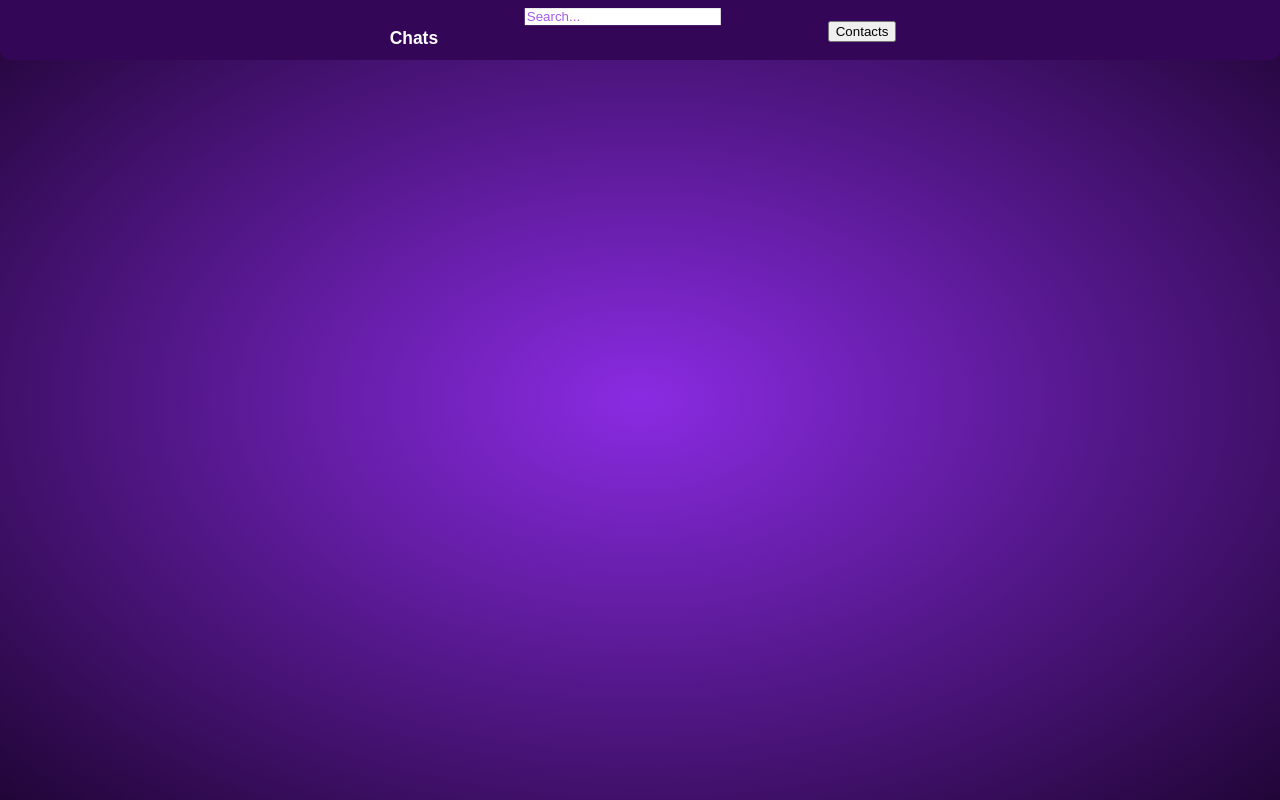
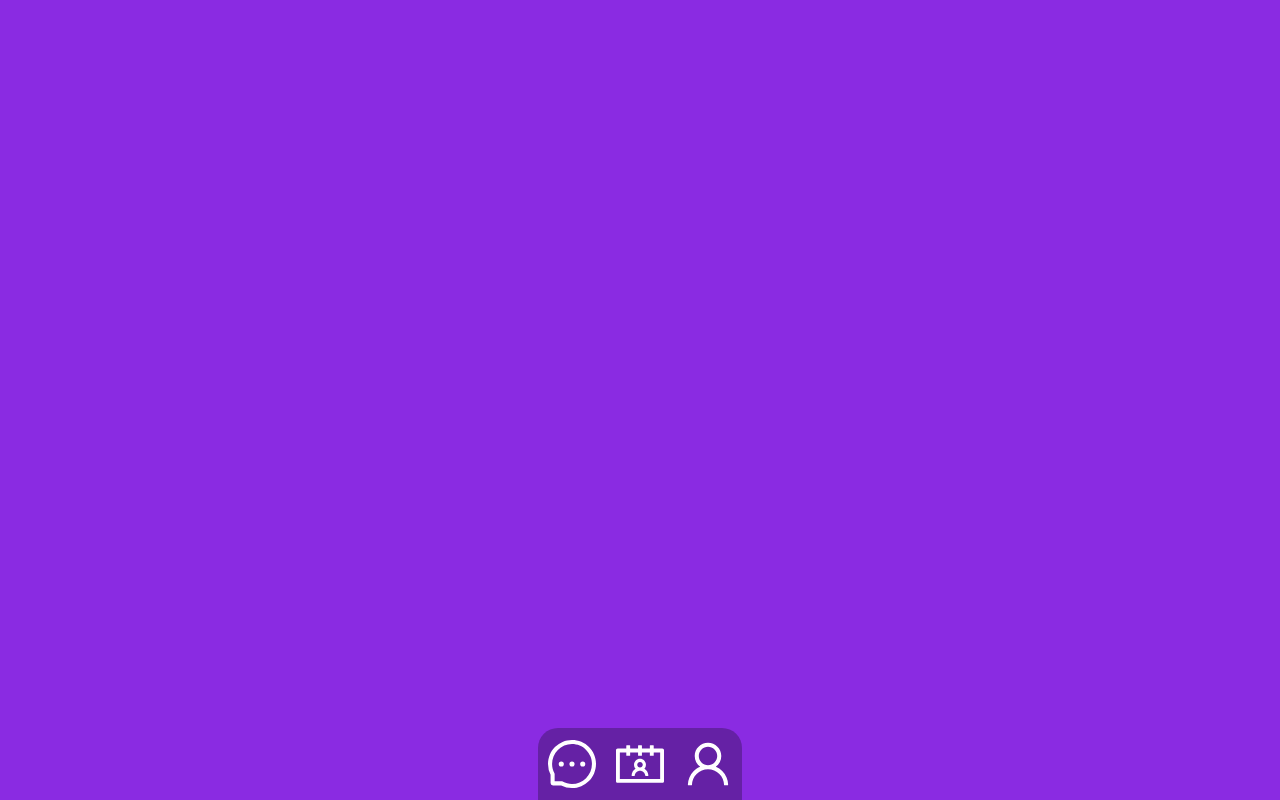
Before and after one commit to EyasSh/FinalProject, a React (Create React App) app in the folder client/: page /User/Home in a window 1280 px wide. Built offline with nearby package versions, Linux system fonts and the light colour scheme.

Commit message:
Refactor

```diff
--- a/client/package.json
+++ b/client/package.json
@@ -3,6 +3,9 @@
   "version": "0.1.0",
   "private": true,
   "dependencies": {
+    "@ant-design/icons": "^4.7.0",
+    "@material-ui/icons": "^4.11.3",
+    "@mui/icons-material": "^5.8.4",
     "@testing-library/jest-dom": "^5.16.2",
     "@testing-library/react": "^12.1.2",
     "@testing-library/user-event": "^13.5.0",
--- a/client/src/Home/Home.jsx
+++ b/client/src/Home/Home.jsx
@@ -5,8 +5,8 @@ import {Outlet} from 'react-router-dom'
 function Home(props) {
     return (
         <div>
+            <Outlet></Outlet>
             <Nav></Nav>
-            <Outlet></Outlet>
         </div>
     );
 }
--- a/client/src/LogIn/login.css
+++ b/client/src/LogIn/login.css
@@ -1,11 +1,11 @@
 .Email input,
 .Password input {
-  width: 25%;
   margin-bottom: 2%;
   display: inline-block;
   border: none;
   outline: none;
   padding: 5px 5px;
+  width: 100%;
 
   color: rgb(155, 75, 229) ;
 }
@@ -20,9 +20,10 @@ label{
 
 .Li-Container
 {
-  align-self: center;
-  margin-left: 35vw ;
-  margin-top: 15%;
+  position: absolute;
+  left: 50%;
+  top: 50%;
+  transform: translate(-50%, -50%);
 }
 .Li-button {
   background-color: #ffffff;
@@ -45,7 +46,7 @@ label{
 }
 
 label.psw {
-  padding-top: 16px;
+  margin-top: 16px;
 }
 
 .SignUp
--- a/client/src/Nav/Nav.css
+++ b/client/src/Nav/Nav.css
@@ -1,49 +1,32 @@
+:root{
+    --nav-color: rgb(101, 33, 165);
+}
+.Nav-Container {
+    position: fixed;
+    display: flex;
+    left: 50%;
+    bottom: 0%;
+    border-top-left-radius: 20px;
+    border-top-right-radius: 20px;
+    width: fit-content;
+    height: 9vh;
+    transform: translate(-50%);
+    background-color: var(--nav-color);
+    justify-content: space-between;
+    align-items: center;
+    overflow: hidden;
+}
 
-.Search{
-    transform: translate(41vw,30%);
-    outline: none;
-    border: none;
-    caret-color: rgb(155, 75, 229) ;
-    color:rgb(155, 75, 229) ;
-    width: 15vw;
+.navButton{
+    height: 100%;
+    padding: 10px;
+    width: auto;
+    font-size: 3em;
+    transition: all 200ms ease;
+    color: white;
 }
-.Search:focus , .Search:hover{
-    outline: none;
-    border: none;
+
+.navButton:hover, .active{
+    background-color: white;
+    color: var(--nav-color);
 }
-.Nav-Container{
-    background-color: #340658;
-    border-bottom-right-radius:10px ;
-    border-bottom-left-radius:10px ;
-    height: 7.5vh;
-  }
-.Op-Container{
-    color: white;
-    display: flex;
-    flex-direction: row;
-    justify-content: space-evenly;
-}
-.Chat-Btn{
-    background-color: transparent;
-    color: white;
-    border:none;
-    font-family: 'Robotto' ,sans-serif;
-    font-weight: bold;
-    font-size: 1.09em;
-    height: 4.5vh;
-    transition: 0.11s ease-in;
-}
-.Chat-Btn:hover{
-    cursor: pointer;
-}
-.Chat-Btn:active{
-    background-color: white;
-    color:#340658 ;
-}
-.Chat-Btn:focus{
-
-    border-top-left-radius:20% ;
-    border-top-right-radius:20% ;
-    background-color: white;
-    color:#340658 ;
-}
--- a/client/src/Nav/Nav.jsx
+++ b/client/src/Nav/Nav.jsx
@@ -1,39 +1,31 @@
 import React, { useRef } from 'react';
 import './Nav.css'
-import { Link } from 'react-router-dom';
-
+import { Link, useLocation } from 'react-router-dom';
+import {MessageOutlined, ContactsOutlined, UserOutlined} from '@ant-design/icons';
 function Nav(props) {
 
     const  chatsRef=useRef();
+    const location = useLocation()
 
     return (
         <div className='Nav-Container'>
-            <input placeholder="Search...
-            " type={"text"}
-            className="Search"
-
-            ></input>
-
-
-            <div className='Op-Container'>
-
-            <Link to='/User/Home/Chats'>
-                <button
-                ref={chatsRef}
-                className='Chat-Btn'
-                >Chats</button>
+            <Link to="/user/home/chats">
+                <span className={"navButton " + (location.pathname == "/user/home/chats" ? "active" : "")} id='btnChats'>
+                    <MessageOutlined />
+                </span>
             </Link>
 
-
-            <Link to='/User/Home/Contacts'>
-                <button className='Contact-Btn'> Contacts</button>
+            <Link to="/user/home/contacts">
+                <span className={"navButton " + (location.pathname == "/user/home/contacts" ? "active" : "")} id='btnContacts'>
+                    <ContactsOutlined />
+                </span>
             </Link>
 
-            </div>
-
-
-
-
+            <Link to="/user">
+                <span className={"navButton " + (location.pathname == "/user" ? "active" : "")} id="btnProfile">
+                    <UserOutlined />
+                </span>
+            </Link>
         </div>
     );
 }
--- a/client/src/SignUp/signup.css
+++ b/client/src/SignUp/signup.css
@@ -1,20 +1,12 @@
-.SuContainer{
-    height: 100%;
-    margin-top: 4%;
-    background-color: transparent;
 
-}
 .SignUpHeader
 {
-
+    text-align: center;
     font-family: Arial, Helvetica, sans-serif;
     color: white;
-    transform: translateX(40%);
-
 }
 .Submit
 {
-    transform: translateX(40%);
     border: none;
     width: 10vw;
     height: 3vh;
@@ -23,6 +15,10 @@
     color: rgb(155, 75, 229) ;
     font-family: Arial, Helvetica, sans-serif;
     transition:background-color 0.3s ease-out;
+
+    position: absolute;
+    left: 50%;
+    transform: translateX(-50%);
 }
 .Submit:hover
 {
@@ -35,27 +31,21 @@
     border-radius: 5px;
     align-self:flex-start ;
     outline: none;
-    width: 180%;
+    width: 100%;
     border: 0;
-    margin: 0.01%;
     padding: 5px;
+    margin-bottom: 10px;
 }
 .signUpForm input:focus{
     color: rgb(155, 75, 229)  ;
     caret-color:rgb(155, 75, 229) ;
 }
-.signUpForm label{
-    align-self: flex-start;
-}
 .signUpForm
 {
-    padding: 0vw 35vw;
-    display: flex;
-    transform: translateX(7.5%);
-    width:10%;
-    flex-direction: column;
-    background:transparent;
-    background-size: contain;
-    align-items: center;
-    justify-content: flex-start;
+    position: absolute;
+    left: 50%;
+    top: 50%;
+    transform: translate(-50%, -50%);
+
+    width: 20vw;
 }
--- a/client/src/index.css
+++ b/client/src/index.css
@@ -8,8 +8,7 @@ body {
 
   min-height: 100vh;
   background-repeat:no-repeat ;
-  background-image: radial-gradient(blueviolet,
-    #210537);
+  background-color: blueviolet;
   overflow: hidden;
 
 
```
Also changed, not shown: 1 other file (tests, documents, lock files or other folders).
